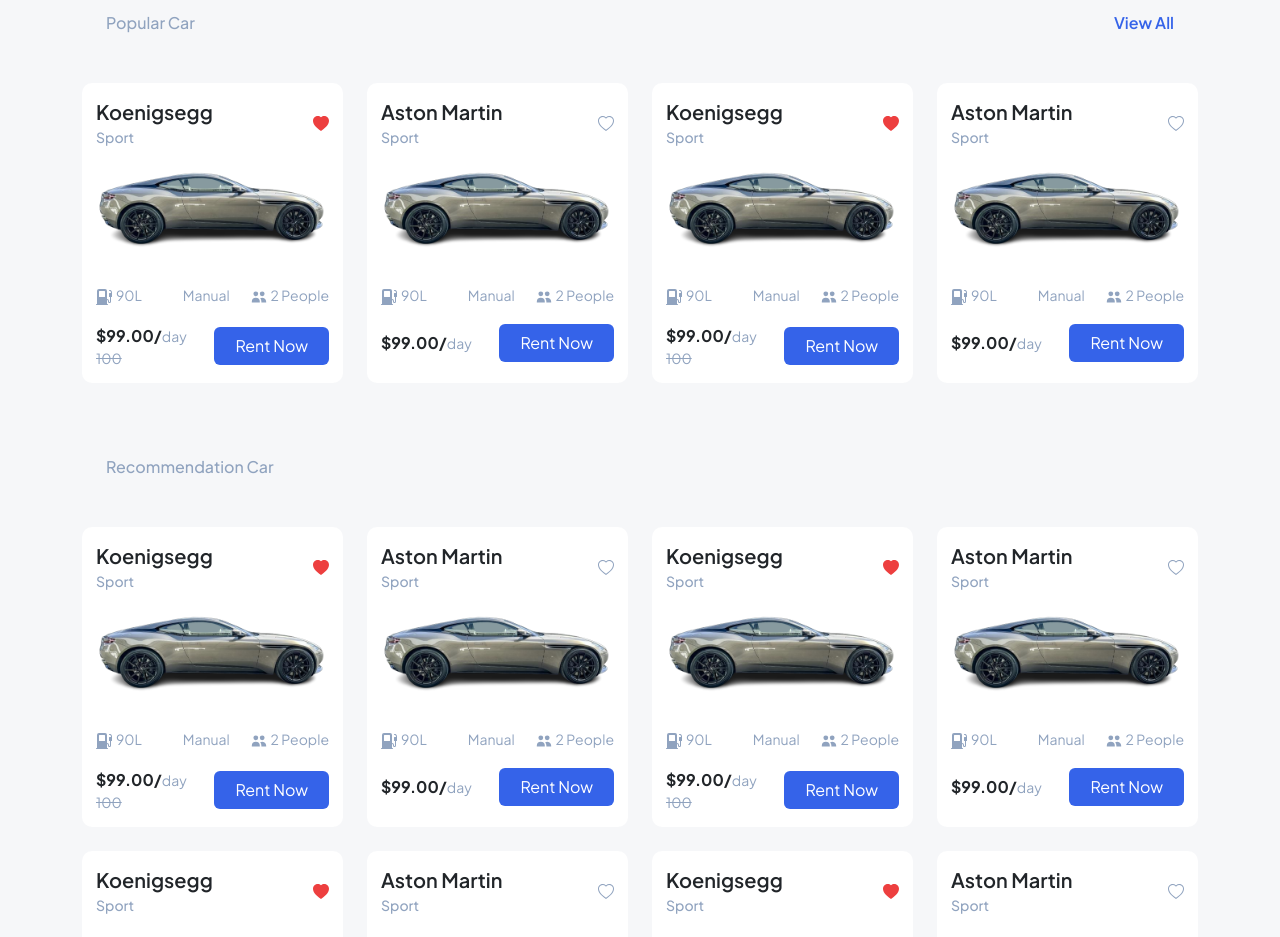
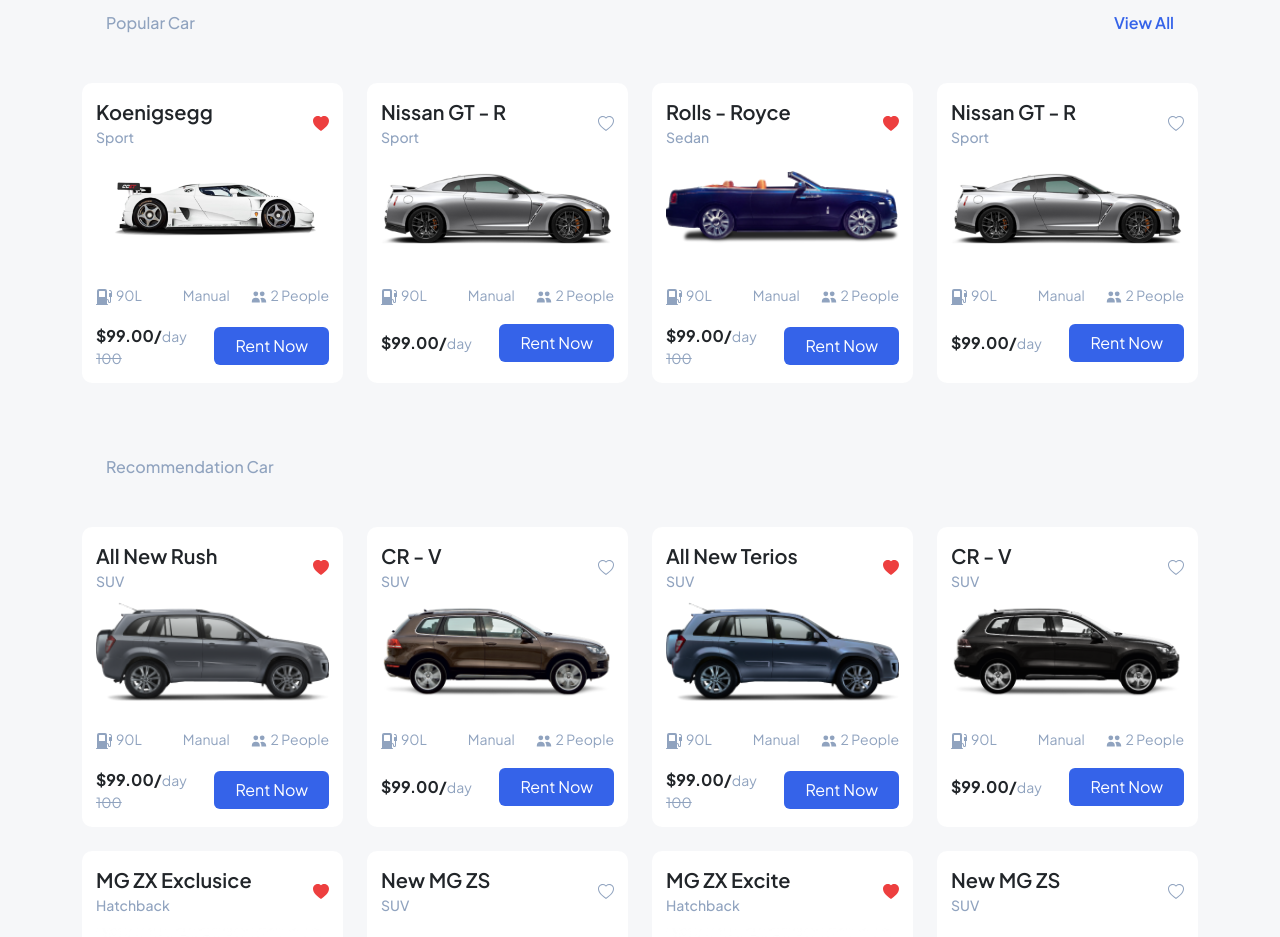
Before and after one commit to salmanArif05/morent, a React (Vite) app: page / in a window 1280 px wide. Shown: the part 720-1657 px from the top of the page. Built offline with nearby package versions, Linux system fonts and the light colour scheme; some icons are missing.

Commit message:
data added

```diff
--- a/src/components/Card/Product.jsx
+++ b/src/components/Card/Product.jsx
@@ -4,7 +4,7 @@
 import { HiUsers } from "react-icons/hi";
 
 const ProductCard = ({ data }) => {
-	const { carTitle, carCategory, fav, salePrice } = data;
+	const { carTitle, carCategory, fav, salePrice, img } = data;
 	return (
 		<>
 			<div className="product-card">
@@ -24,7 +24,7 @@
 					)}
 				</div>
 				<div className="car-img">
-					<img src="/assets/car.png" alt="" />
+					<img src={img} alt="" />
 				</div>
 
 				<div className="d-flex gap-2 justify-content-between  align-items-center my-3 text-secondary-100">
--- a/src/pages/Home/index.jsx
+++ b/src/pages/Home/index.jsx
@@ -10,7 +10,7 @@
 			para: `Ease of doing a car rental safely and
 			reliably. Of course at a low price.`,
 			background: "#54a6ff",
-			img: "/assets/car.png",
+			img: "/assets/ad-1.png",
 			btnLabel: "Rental Car",
 			btnClass: "btn-primary-morent",
 		},
@@ -19,7 +19,7 @@
 			para: `Providing cheap car rental services
 			and safe and comfortable facilities.`,
 			background: "#3563e9",
-			img: "/assets/car.png",
+			img: "/assets/ad-2.png",
 			btnLabel: "Rental Car",
 			btnClass: "btn-secondary-morent",
 		},
@@ -31,75 +31,87 @@
 			carCategory: "Sport",
 			fav: true,
 			salePrice: true,
+			img: "/assets/ad-1.png",
 		},
 		{
-			carTitle: "Aston Martin",
+			carTitle: "Nissan GT - R",
 			carCategory: "Sport",
 			fav: false,
 			salePrice: false,
+			img: "/assets/ad-2.png",
 		},
 		{
-			carTitle: "Koenigsegg",
-			carCategory: "Sport",
+			carTitle: "Rolls - Royce",
+			carCategory: "Sedan",
 			fav: true,
 			salePrice: true,
+			img: "/assets/rolls.png",
 		},
 		{
-			carTitle: "Aston Martin",
+			carTitle: "Nissan GT - R",
 			carCategory: "Sport",
 			fav: false,
 			salePrice: false,
+			img: "/assets/ad-2.png",
 		},
 	];
 
 	const recomendCar = [
 		{
-			carTitle: "Koenigsegg",
-			carCategory: "Sport",
+			carTitle: "All New Rush",
+			carCategory: "SUV",
 			fav: true,
 			salePrice: true,
+			img: "/assets/rush.png",
 		},
 		{
-			carTitle: "Aston Martin",
-			carCategory: "Sport",
+			carTitle: "CR  - V",
+			carCategory: "SUV",
 			fav: false,
 			salePrice: false,
+			img: "/assets/cr-v.png",
 		},
 		{
-			carTitle: "Koenigsegg",
-			carCategory: "Sport",
+			carTitle: "All New Terios",
+			carCategory: "SUV",
 			fav: true,
 			salePrice: true,
+			img: "/assets/terios.png",
 		},
 		{
-			carTitle: "Aston Martin",
-			carCategory: "Sport",
+			carTitle: "CR  - V",
+			carCategory: "SUV",
 			fav: false,
 			salePrice: false,
+			img: "/assets/crv-black.png",
 		},
 		{
-			carTitle: "Koenigsegg",
-			carCategory: "Sport",
+			carTitle: "MG ZX Exclusice",
+			carCategory: "Hatchback",
 			fav: true,
 			salePrice: true,
+			img: "/assets/mg-zx.png",
 		},
 		{
-			carTitle: "Aston Martin",
-			carCategory: "Sport",
+			carTitle: "New MG ZS",
+			carCategory: "SUV",
 			fav: false,
 			salePrice: false,
+			img: "/assets/mg-zs.png",
 		},
 		{
-			carTitle: "Koenigsegg",
-			carCategory: "Sport",
+			carTitle: "MG ZX Excite",
+			carCategory: "Hatchback",
 			fav: true,
 			salePrice: true,
+			img: "/assets/mg-zx.png",
 		},
 		{
-			carTitle: "Aston Martin",
-			carCategory: "Sport",
+			carTitle: "New MG ZS",
+			carCategory: "SUV",
 			fav: false,
 			salePrice: false,
+			img: "/assets/mg-zs.png",
 		},
 	];
 
```
